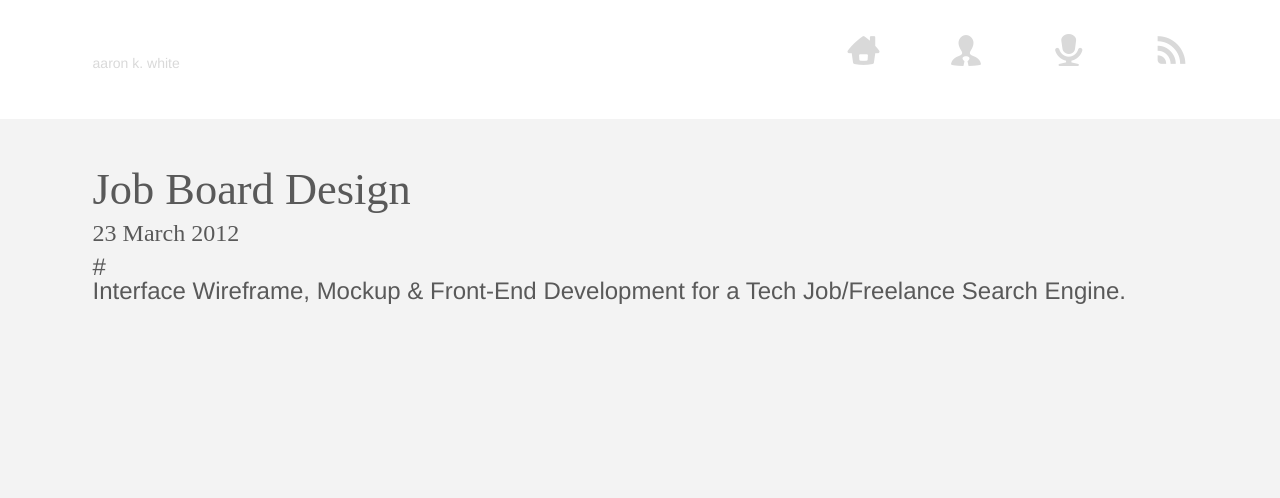
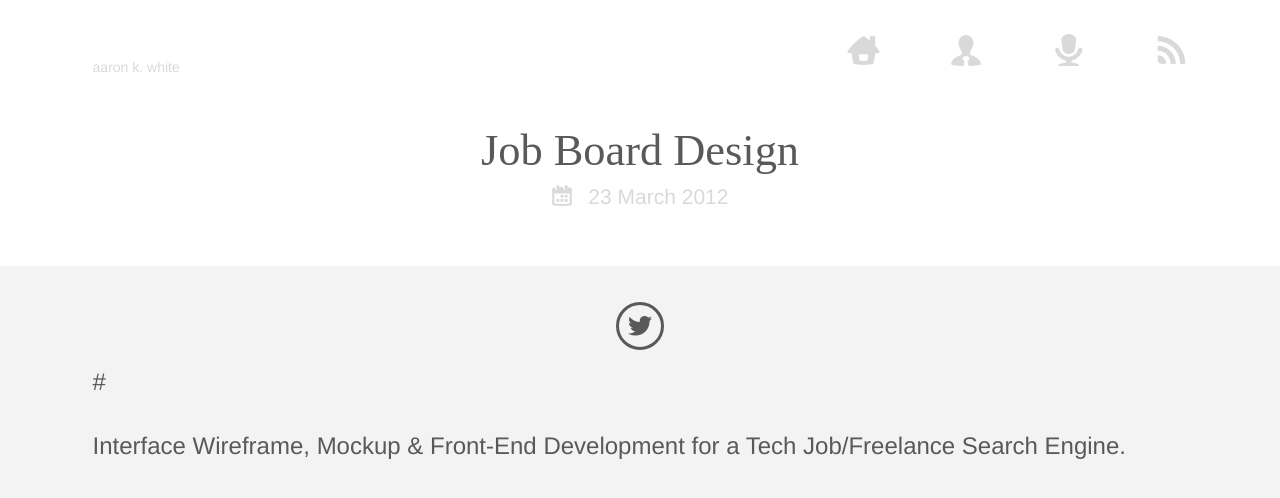
Before and after one commit to aaronkwhite/aaronkwhite.github.com, a Jekyll site: the page built from _posts/2012-03-23-job-board-design.md, in a window 1280 px wide. Shown: the top 498 px of the page. Built offline with Jekyll 4.4.1, drawn with Linux system fonts in a browser that asks for light colours; Markdown is read by kramdown in place of the engine named in the settings; comment, search, counter and statistics services are not loaded.

Commit message:
cleaned up the post page, added tweet button

```diff
--- a/_includes/footer.html
+++ b/_includes/footer.html
@@ -5,5 +5,7 @@
   <script type="text/javascript" src="//use.typekit.net/ifh6zvt.js"></script>
   <script type="text/javascript">try{Typekit.load();}catch(e){}</script>
 
+  <script type="text/javascript" src="//platform.twitter.com/widgets.js"></script>
+
   </body>
 </html>
--- a/_includes/header.html
+++ b/_includes/post_header.html
@@ -35,5 +35,14 @@
 
         </div><!-- /row -->
 
+        <section id="post_tagline" class="container" role='banner'>
+          <div class="row">
+            <div class="col four-four">
+              <h1>{{ page.title }}</h1>
+              <h4><span class="ss-calendar"></span> {{ page.date | date_to_long_string }}</h4>
+            </div>
+          </div>
+      </section>
+
       </div><!-- .container -->
     </section><!-- /header -->
--- a/_layouts/post.html
+++ b/_layouts/post.html
@@ -1,20 +1,22 @@
-{% include header.html %}
+{% include post_header.html %}
 
 <section id="post">
   <div class="container">
     <div class="row">
+      <div class="col four-four post_share">
+
+        <a href="https://twitter.com/intent/tweet?source=webclient&text={{ page.title }}&via=aaronkwhite&url=http://aaronkwhite.com{{ page.url }}">
+          <span class="icon ss-social-regular ss-twitter"></span>
+        </a>
+
+
+      </div><!-- /four-four -->
+    </div><!-- /row -->
+
+    <div class="row">
       <div class="col four-four">
 
-        <h1>{{ page.title }}</h1>
-        <h3>{{ page.date | date_to_long_string }}</h3>
-
-
-
         {{ content }}
-
-
-
-
 
       </div><!-- /four-four -->
     </div><!-- /row -->
--- a/stylesheets/main.css
+++ b/stylesheets/main.css
@@ -148,7 +148,12 @@ a {
   color: #595959;
   text-decoration: none; }
   a:hover {
-    color: #ff9900; }
+    color: #ff9900;
+    -webkit-transition: all 0.3s linear; }
+
+p {
+  line-height: 1.675;
+  margin-bottom: 1em; }
 
 h1 {
   font-family: "ff-tisa-web-pro", serif;
@@ -237,6 +242,18 @@ body {
     line-height: 1.35em;
     padding: 0.5em 0 0.6725em 0; }
 
+#post_tagline {
+  margin: 1em 0x x;
+  text-align: center; }
+  #post_tagline h1 {
+    font-weight: 400;
+    padding: 0.5em 0 0.125em 0; }
+  #post_tagline h4 {
+    color: #d9d9d9; }
+  #post_tagline span {
+    padding-right: 10px;
+    vertical-align: middle; }
+
 #social {
   margin-bottom: 1em; }
   #social ul {
@@ -287,3 +304,20 @@ body {
     vertical-align: middle; }
   #writings .row {
     margin-bottom: 2em; }
+
+#post {
+  margin-top: -0.5em; }
+  #post .post_share {
+    text-align: center; }
+    #post .post_share a {
+      border-radius: 50%;
+      border: 3px solid #595959;
+      box-sizing: border-box;
+      display: inline-block;
+      height: 2em;
+      line-height: 2em;
+      text-align: center;
+      text-decoration: none;
+      width: 2em; }
+      #post .post_share a:hover {
+        border-color: #ff9900; }
```
Also changed, not shown: sass/main.sass (+34 -0 lines), 8 other files.
